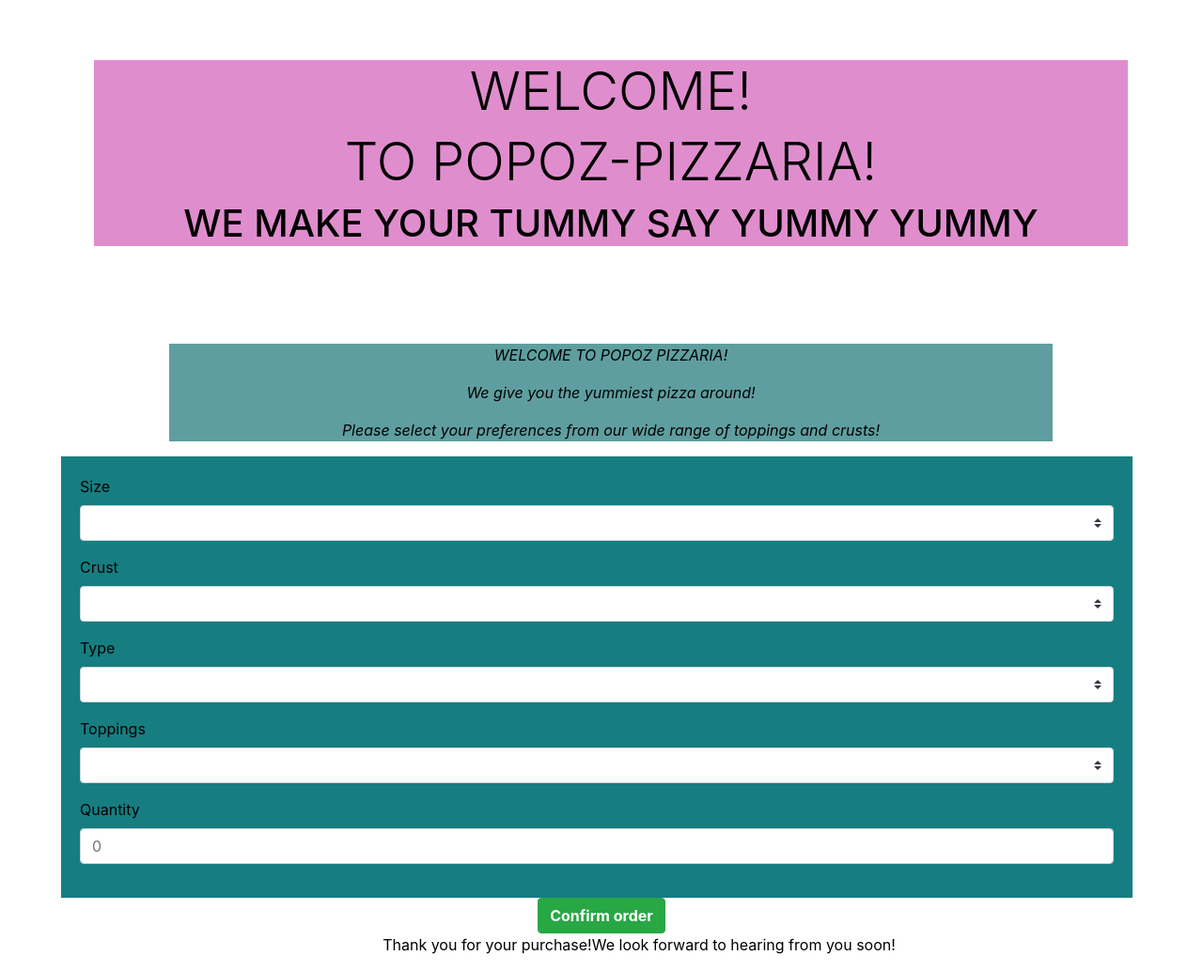
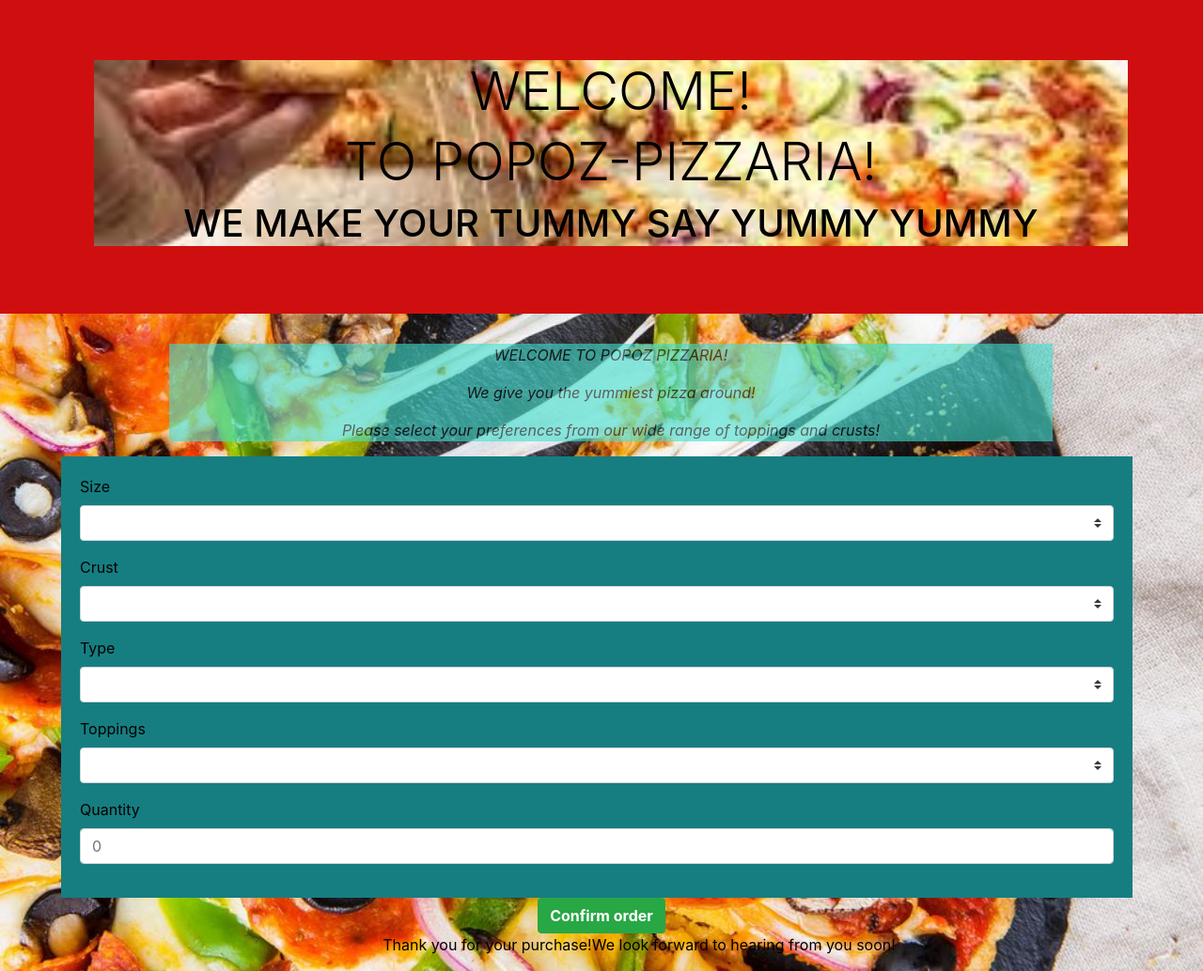
Before and after one commit to claudiahW/popoz-pizzaria, a plain HTML site: page index.html in a window 1280 px wide. Shown: the whole page at 94% size. Drawn offline with nearby package versions, Linux system fonts and the light colour scheme.

Commit message:
add opacity function

```diff
--- a/index.css
+++ b/index.css
@@ -1,12 +1,22 @@
 
 .intro {
-    text-align: center ; font-style: italic ; font-style: oblique; margin-left: 180px; background-color: cadetblue ;margin-right: 160px;
+    text-align: center ;
+    font-style: italic ;
+    font-style: oblique;
+    margin-left: 180px;
+    background-color: turquoise;
+    margin-right: 160px;
+    opacity: 60%;
+
+
+
 }
-.thankyou { text-align: center; font-style: normal; margin-left: 80px; font-size: ;
+.thankyou { text-align: center; font-style: normal; margin-left: 80px; font-size:16px ;
 
 }
 .welcome {
     background-color:rgb(224, 141, 206); margin-right: 80px; margin-left: 100px;
+    background-image: url(./jumbotron.jpeg);
 }
 .order {
     text-align: left;
@@ -15,8 +25,17 @@
     background-color: rgb(22, 126, 129); color: black; margin-right: 60px; margin-left: 50px;
 }
 body{
-    color: black; background-color: white;
+  background-image: url(./body.jpg);
+    color: black; background-color: rgb(51, 155, 48);
 }
-.jumbotron{background-color: white;
+.jumbotron{background-color: rgb(207, 15, 15);
+
 
 }
+.welcome, body{
+    background-size: cover;
+    background-position: center;
+    background-repeat: no-repeat;
+
+
+}
```
Also changed, not shown: body.jpg (added), jumbotron.jpeg (added).
